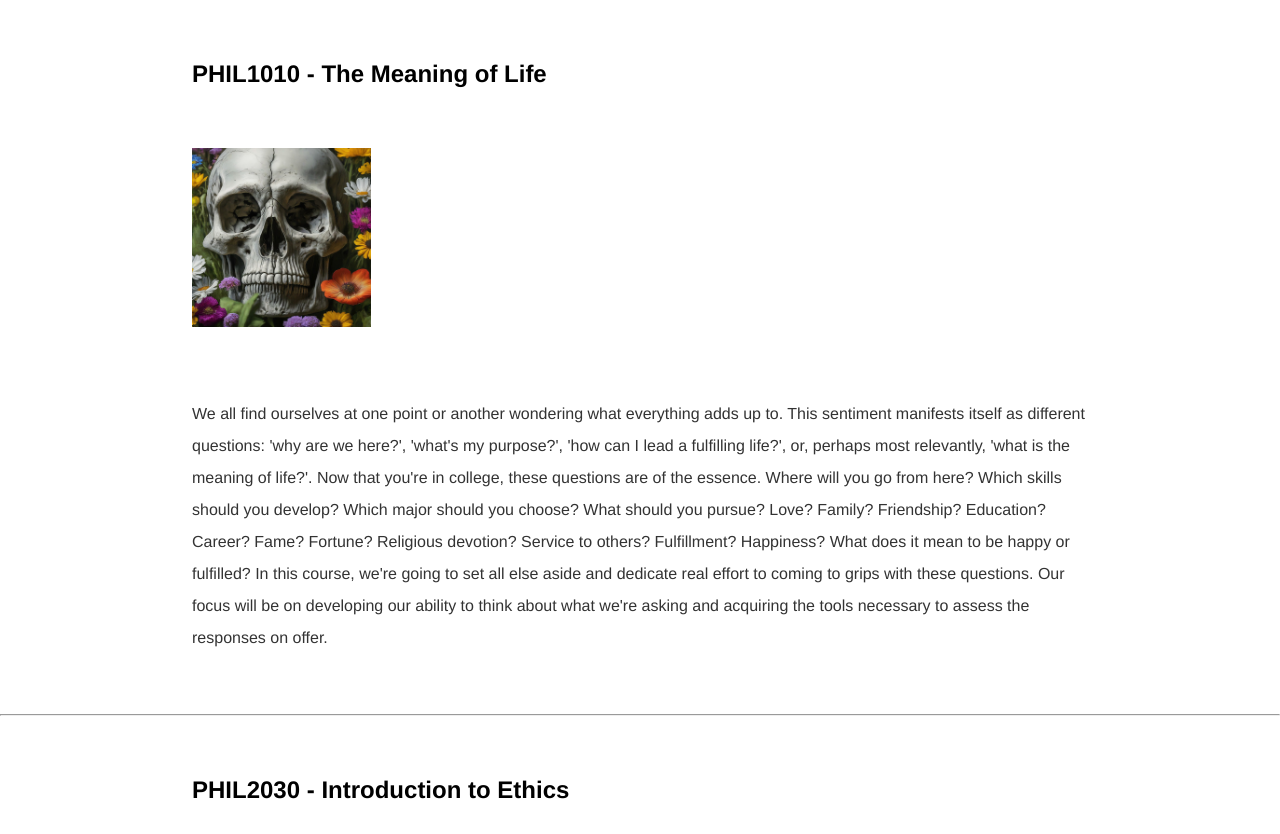
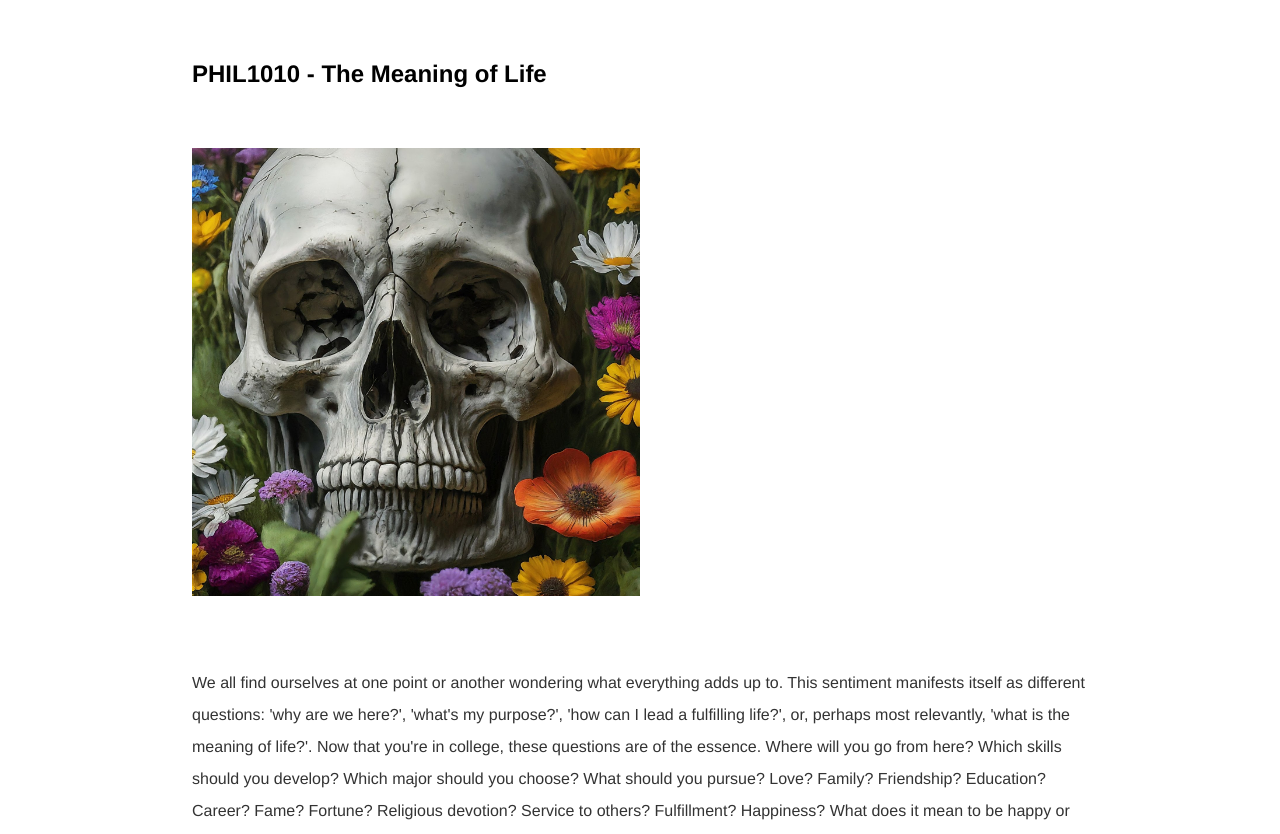
Before and after one commit to kevinjpatton/kevinjpatton.github.io, a Jekyll site: the page built from test.html, in a window 1280 px wide. Shown: the part 348-1182 px from the top of the page. Built offline with Jekyll 4.4.1, drawn with Linux system fonts in a browser that asks for light colours; Markdown is read by kramdown in place of the engine named in the settings.

Commit message:
Update test.css

```diff
--- a/css/test.css
+++ b/css/test.css
@@ -181,15 +181,10 @@ table, th, td {  /* This will apply the font to the entire table */
 }
 
 /* Thumbnail Image */
-.thumbnail {
-  width: 200px;
-  height: 200px;
-  object-fit: cover; /* Crop to fit the square container */
-}
-
 img.thumbnail {
-    width: 20%; /* Adjust this percentage as needed */
+    width: 50%; /* Adjust this percentage as needed */
     height: auto; /* Maintain aspect ratio */
+    object-fit: cover; /* Crop to fit the square container */
 }
 
 .text-block { /* Or the class of your text container */
```
